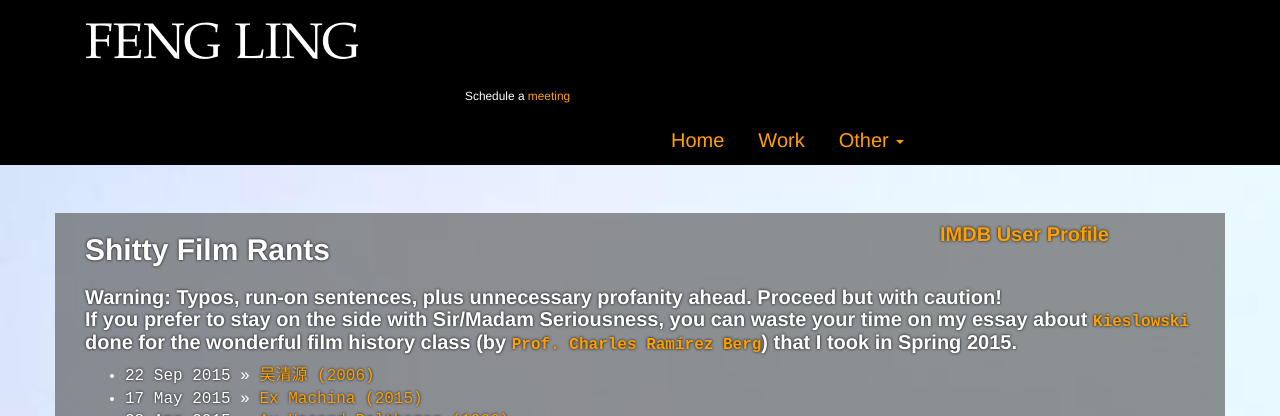
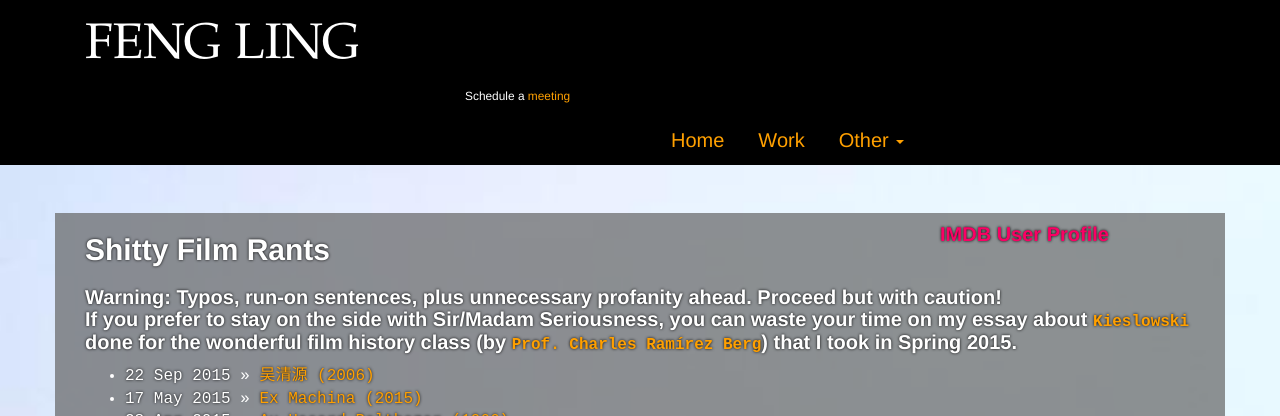
Before and after one commit to levincoolxyz/levincoolxyz.github.io, a Jekyll site: the page built from movrev/index.html, in a window 1280 px wide. Shown: the top 416 px of the page. Built offline with Jekyll 4.4.1, drawn with Linux system fonts in a browser that asks for light colours.

Commit message:
new commit

```diff
--- a/movrev/index.html
+++ b/movrev/index.html
@@ -9,7 +9,7 @@ title: Shitty Film Rants
 
 		<div class="container col-md-3">
 			<h4>
-				<a id="imdb" href="http://www.imdb.com/user/ur30800871/?ref_=nb_usr_prof_0">IMDB User Profile</a>
+				<a id="imdb" style="color:rgb(250,0,100) !important;" href="http://www.imdb.com/user/ur30800871/?ref_=nb_usr_prof_0">IMDB User Profile</a>
 			<h4>
 		</div>
 	</div>
```
